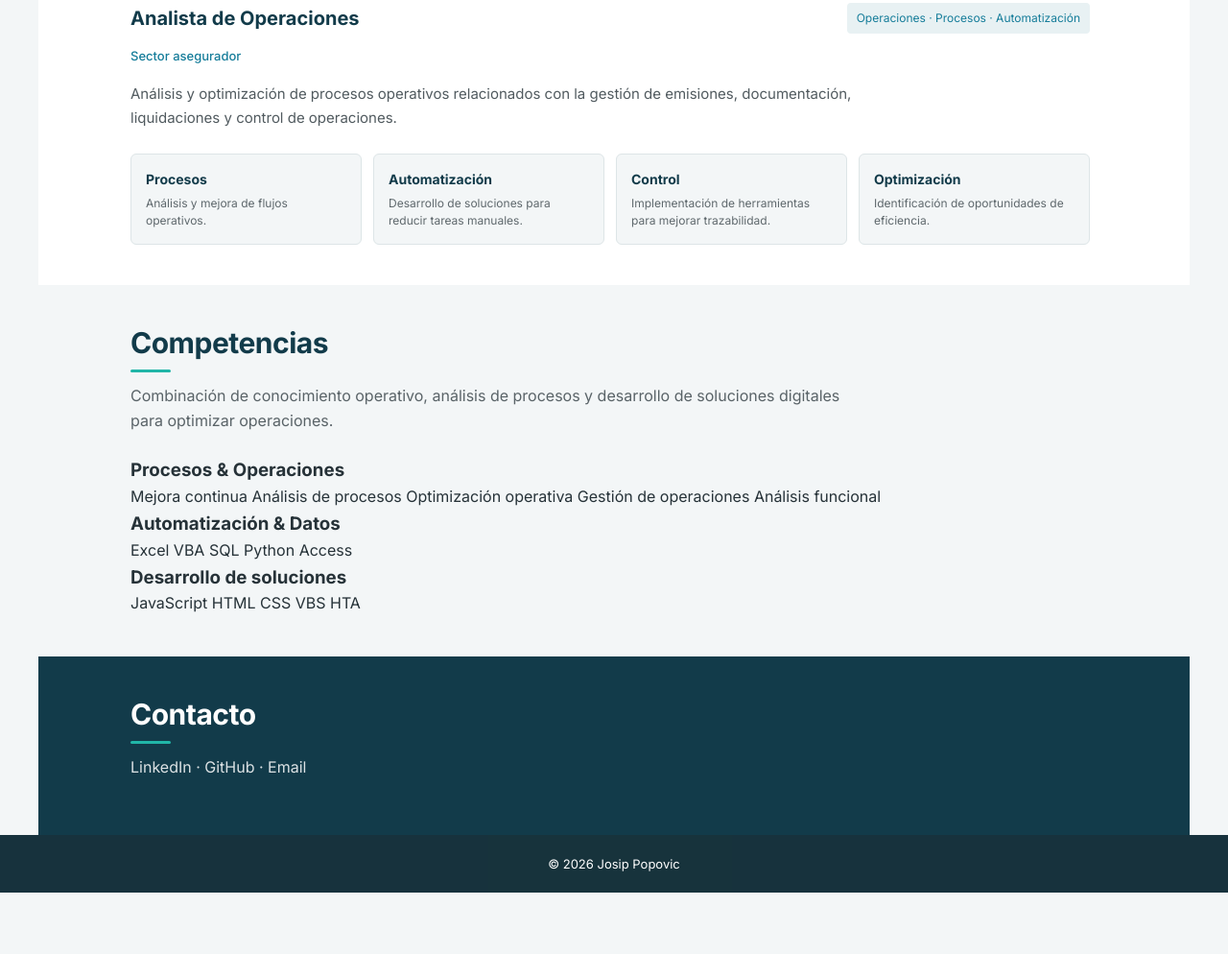
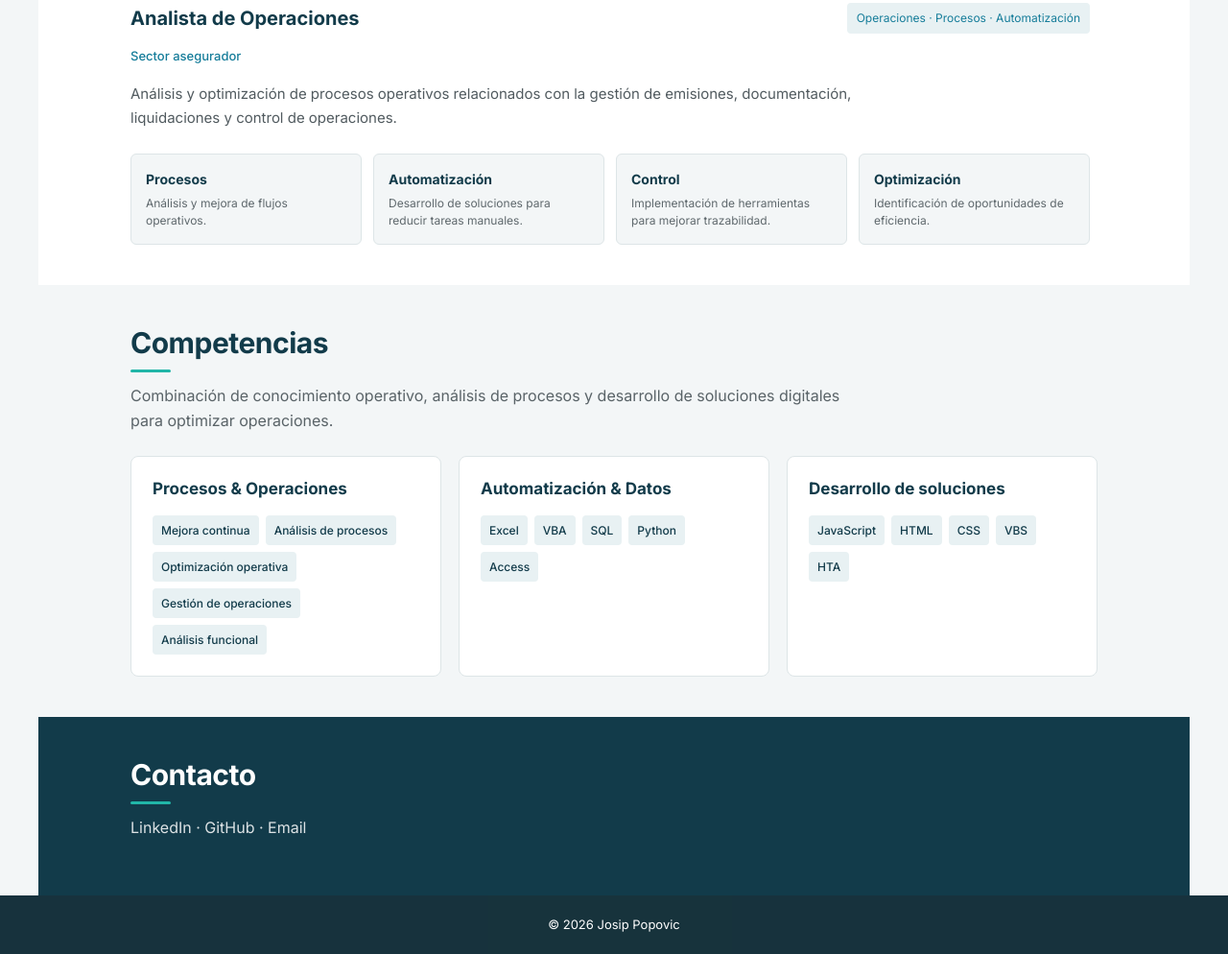
Before and after one commit to jpopoviczdenko/jpopoviczdenko.github.io, a plain HTML site: page index.html in a window 1280 px wide. Shown: the part 1678-2672 px from the top of the page at 96% size. Before the commit the page ends 2608 px from the top, so only its background shows below. Drawn offline with Linux system fonts and the light colour scheme.

Commit message:
Add styles for skills grid and skill groups

```diff
--- a/style.css
+++ b/style.css
@@ -592,3 +592,51 @@ footer {
     }
 
 }
+/* ========================================
+   COMPETENCIAS
+======================================== */
+
+.skills-grid {
+    display: grid;
+    grid-template-columns: repeat(3, 1fr);
+    gap: 18px;
+    margin-top: 24px;
+}
+
+.skill-group {
+    background-color: var(--color-white);
+    border: 1px solid #DDE5E7;
+    border-radius: 8px;
+    padding: 22px;
+}
+
+.skill-group h3 {
+    color: var(--color-primary);
+    font-size: 17px;
+    line-height: 1.3;
+    margin-bottom: 16px;
+}
+
+.skill-list {
+    display: flex;
+    flex-wrap: wrap;
+    gap: 7px;
+}
+
+.skill-list span {
+    display: inline-block;
+    padding: 6px 9px;
+    background-color: #E8F1F3;
+    color: var(--color-primary);
+    border-radius: 4px;
+    font-size: 12px;
+    font-weight: 500;
+}
+
+@media (max-width: 768px) {
+
+    .skills-grid {
+        grid-template-columns: 1fr;
+    }
+
+}
```
